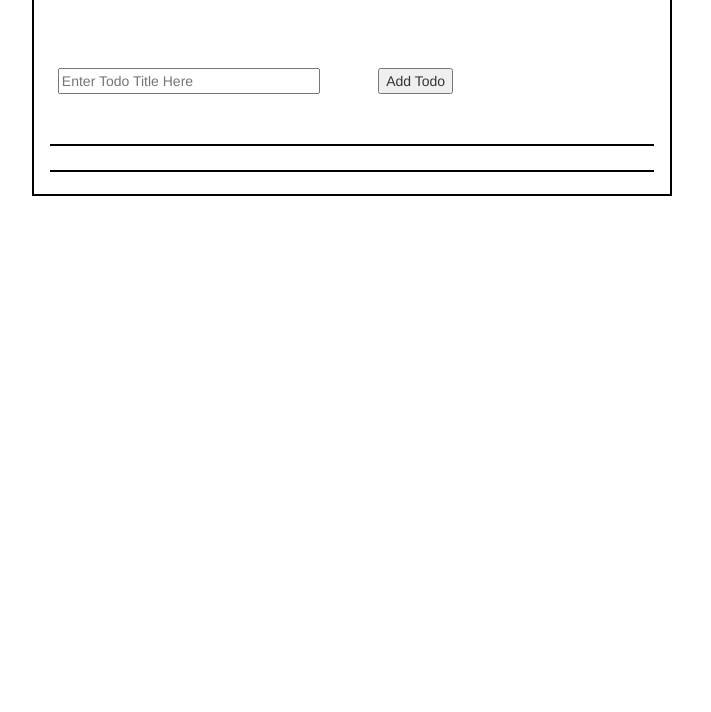
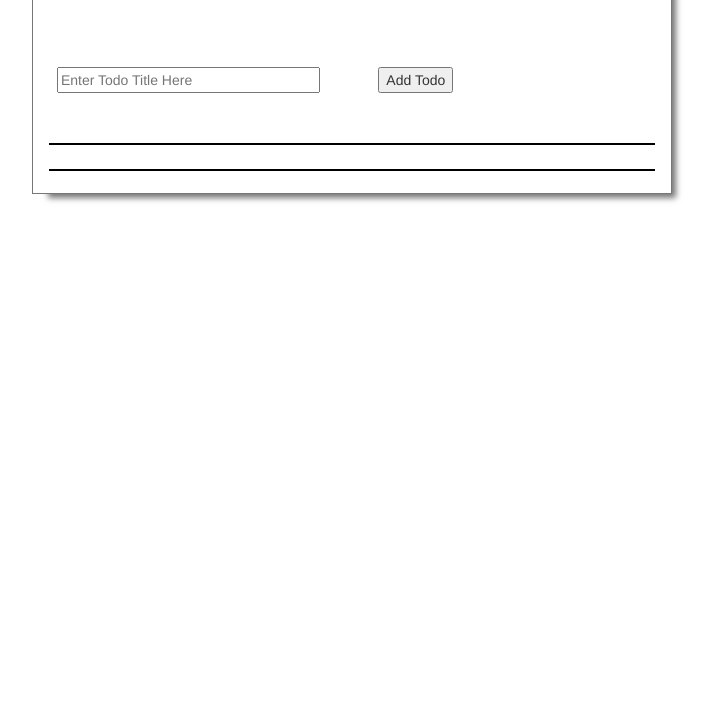
Before and after one commit to anoopk23/TodoApp, a website: page App/public/index.html in a window 1280 px wide. Shown: the part 88-800 px from the top of the page, without its empty margins (288-999 px from the left). Drawn offline with nearby package versions, Linux system fonts and the light colour scheme; no server answers.

Commit message:
More box styling ...

```diff
--- a/App/public/styles.css
+++ b/App/public/styles.css
@@ -36,7 +36,11 @@ div.todoStatusDELETED {
     text-align: center;
     margin: 10px auto;
     width: 50%;
-    border: black solid 2px;
+    border: #777 solid 1px;
+
+    -webkit-box-shadow: 10px 10px 6px -6px #777;
+    -moz-box-shadow: 10px 10px 6px -6px #777;
+    box-shadow: 10px 10px 6px -6px #777;
 }
 
 h1{
```
